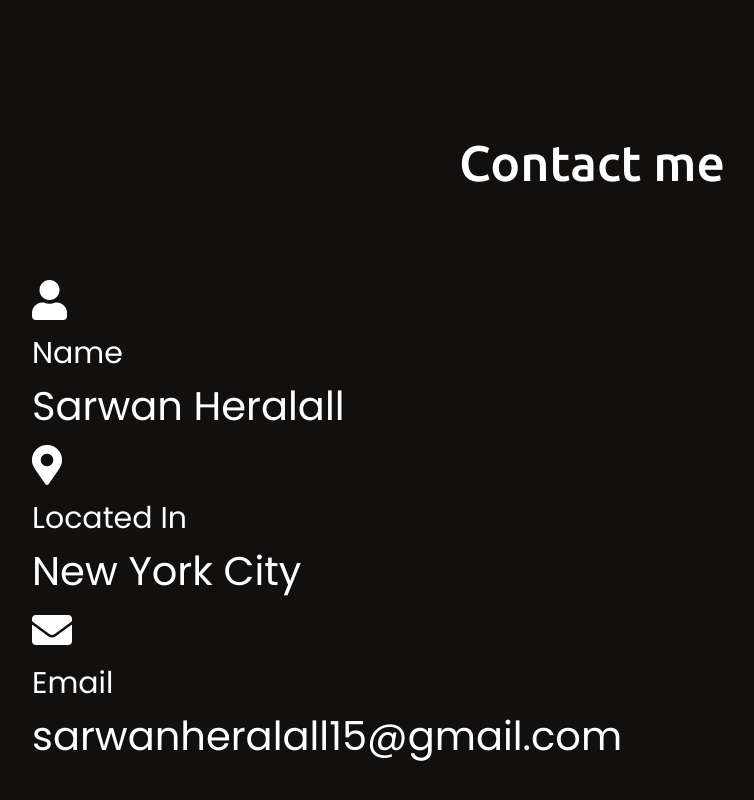
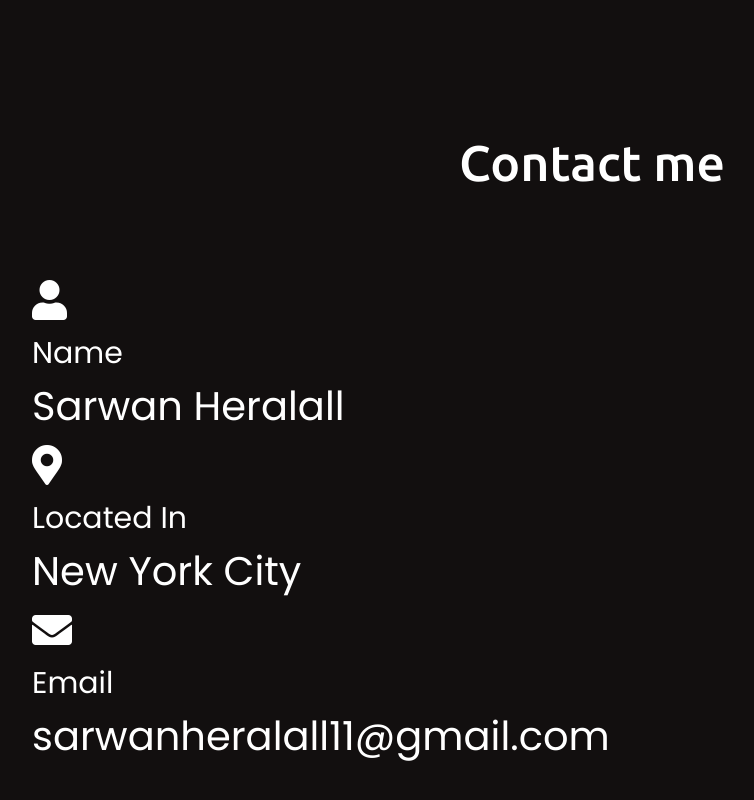
Before and after one commit to SarwanH/SarwanH.github.io, a plain HTML site: page index.html in a window 1280 px wide. Shown: the part 2366-3166 px from the top of the page, without its empty margins (48-802 px from the left). Drawn offline with nearby package versions, Linux system fonts and the light colour scheme.

Commit message:
Update index.html

```diff
--- a/index.html
+++ b/index.html
@@ -104,7 +104,7 @@
                             <i class="fas fa-envelope"></i>
                             <div class="info">
                                 <div class="head">Email</div>
-                                <div class="sub-title">sarwanheralall15@gmail.com</div>
+                                <div class="sub-title">sarwanheralall11@gmail.com</div>
                             </div>
                         </div>
                     </div>
```
